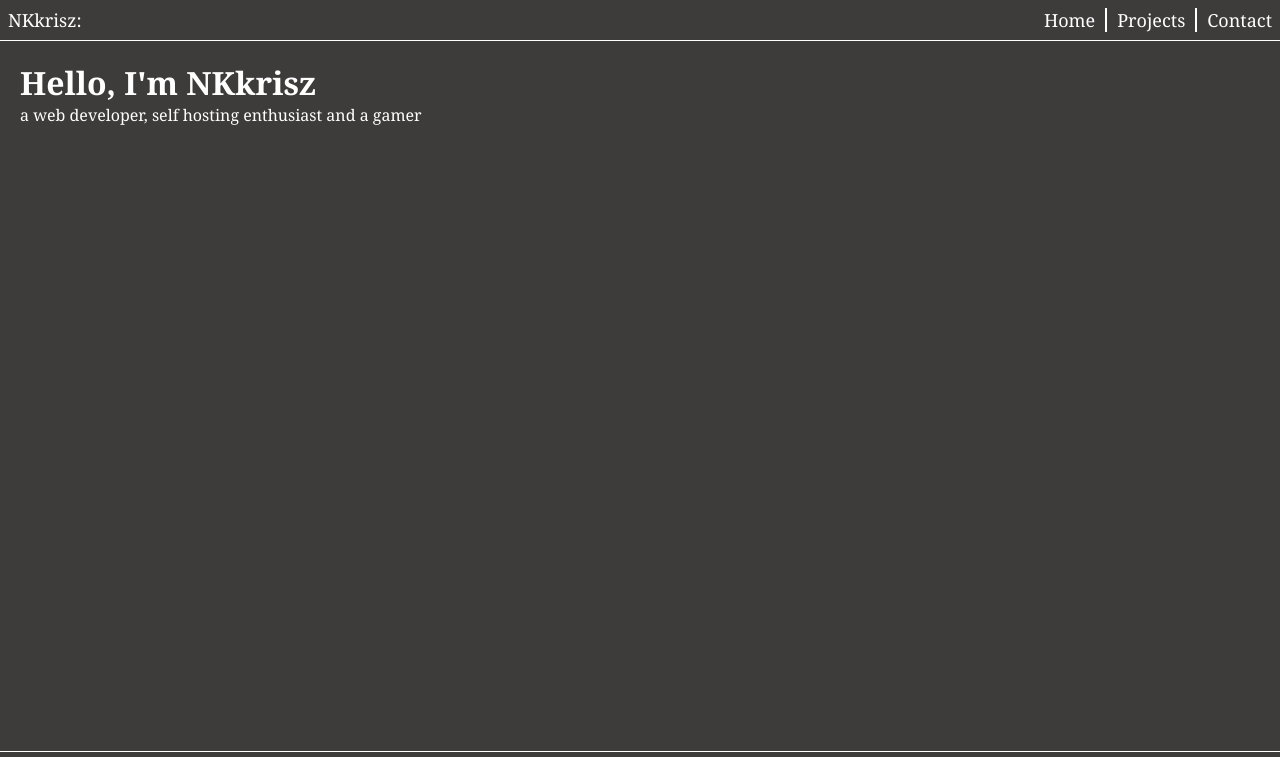
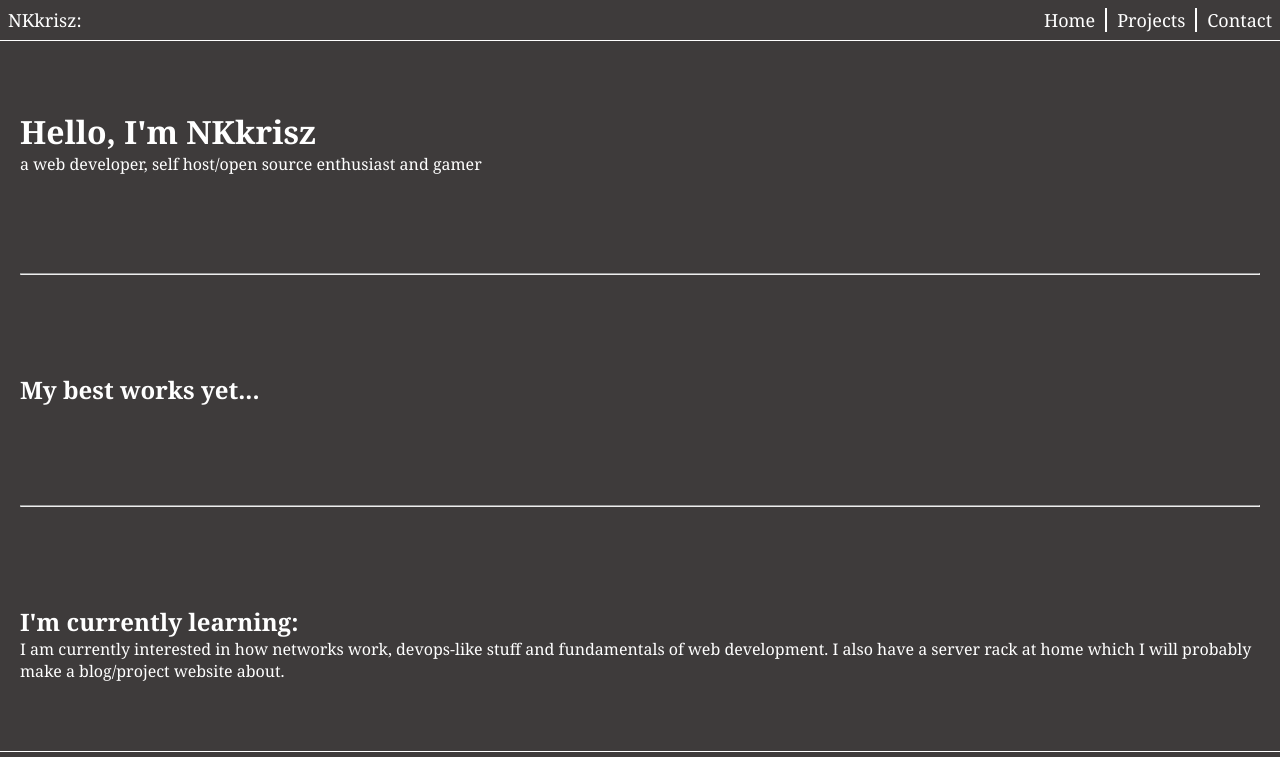
Before and after one commit to NKkrisz/portfolio, a plain HTML site: page index.html in a window 1280 px wide. Shown: the top 757 px of the page. Drawn offline with Linux system fonts and the light colour scheme.

Commit message:
Update introduction and learning sections

```diff
--- a/index.html
+++ b/index.html
@@ -11,8 +11,22 @@
     <script src="components/navbar.js"></script>
 
     <div class="container">
-        <h1>Hello, I'm NKkrisz</h1>
-        <p>a web developer, self hosting enthusiast and a gamer</p>
+        <div id="introduction">
+            <h1>Hello, I'm NKkrisz</h1>
+            <p>a web developer, self host/open source enthusiast and gamer</p>
+        </div>
+        <hr>
+        <div id="bestwork">
+            <h2>My best works yet...</h2>
+
+        </div>
+        <hr>
+        <div id="learning">
+            <h2>I'm currently learning:</h2>
+            <p>I am currently interested in how networks work, devops-like stuff and fundamentals of web development.
+               I also have a server rack at home which I will probably make a blog/project website about.
+            </p>
+        </div>
     </div>
 
     <script src="components/footer.js"></script>
--- a/style.css
+++ b/style.css
@@ -65,6 +65,8 @@ a:hover{
 
 .container{
     display: flex;
+    justify-content: space-around;
     flex-direction: column;
     padding: 20px;
+    height: 100%;
 }
```
